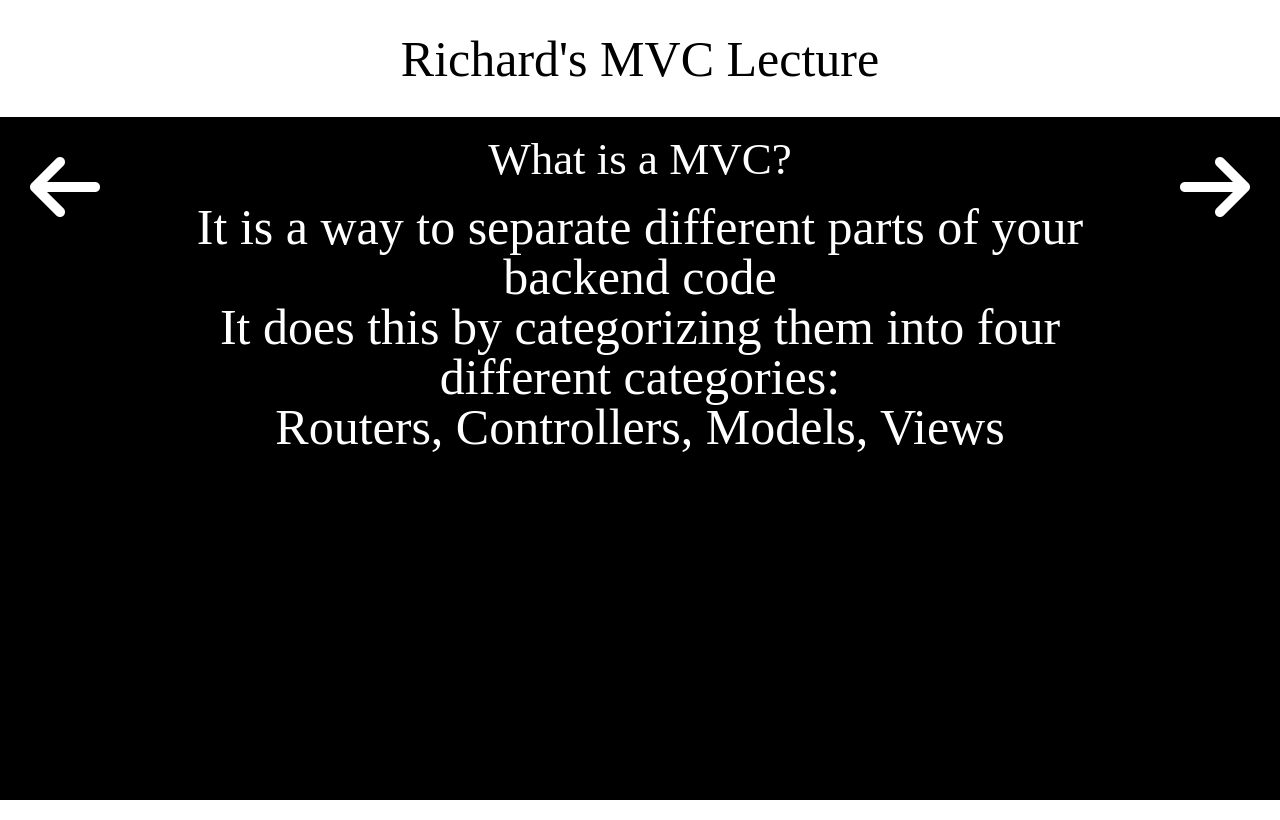
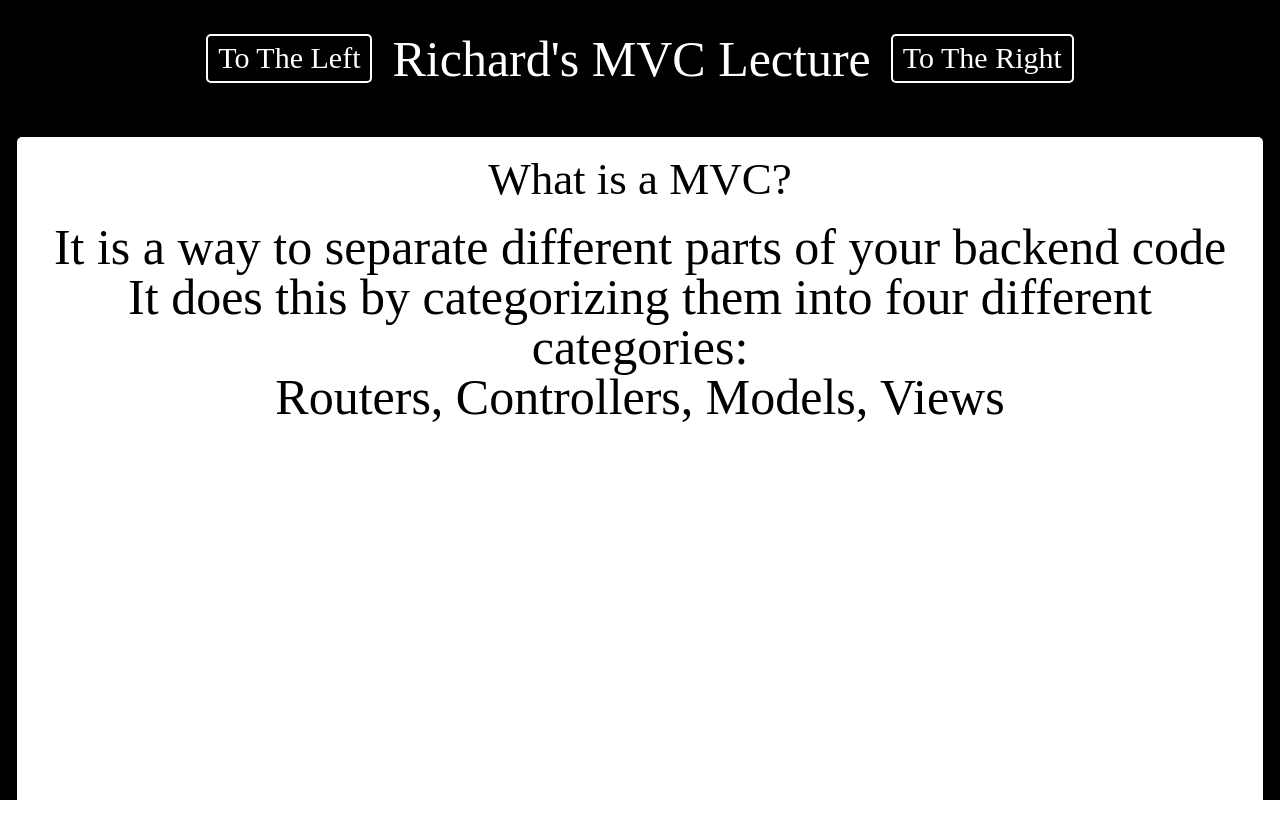
Before and after one commit to choir27/MVC-Lecture, a plain HTML site: page index.html in a window 1280 px wide. Drawn offline with Linux system fonts and the light colour scheme.

Commit message:
changed arrows to buttons and some styling

```diff
--- a/css/style.css
+++ b/css/style.css
@@ -55,19 +55,45 @@ body{
     height: 100vh;
 }
 
+h1{
+    color: white;
+}
+
 section, div{
     padding-bottom: 0rem;
     margin-bottom: 0rem;
 }
 
-.presentation, section, .code, li, #MVC{
+.presentation, li, #MVC{
 width: 100%;
 }
 
 .code{
+    padding: 2rem;
+    align-items: flex-start;
     height: 100%;
 }
 
+button{
+    margin: 0rem 2rem;
+    text-transform: capitalize;
+    color: white;
+    background: none;
+    padding: .5rem 1rem;
+    border: 2px solid white;
+    border-radius: 5px;
+    font-size: 3rem;
+}
+
+.buttons{
+    background: black;
+    width: 100%;
+}
+
+button:hover{
+    cursor: pointer;
+    background: rgb(230, 204, 204);
+}
 
 li{
     text-align: center;
@@ -124,6 +150,7 @@ i, #MVC h2, #MVC li, .folders li{
 }
 
 .slide{
+    height: 90%;
     width: 100%;
 }
 
@@ -132,8 +159,20 @@ i, #MVC h2, #MVC li, .folders li{
     margin-bottom: 2rem;
 }
 
-article{
-width: 60%;
+#MVC{
+    height: 100%;
+    background: white;
+}
+
+#MVC h2, #MVC li{
+    color: black;
+}
+
+article, section, .presentation{
+width: 100%;
+}
+.code{
+    width: 97.4%;
 }
 
 .folders, li, h2, article{
--- a/index.html
+++ b/index.html
@@ -6,17 +6,18 @@
     <meta name="viewport" content="width=device-width, initial-scale=1.0">
     <link rel="stylesheet" href="css/reset.css">
     <link rel="stylesheet" href="css/normalize.css">
-    <script src="https://kit.fontawesome.com/d0e0071c1c.js" crossorigin="anonymous"></script>
     <link rel="stylesheet" href="css/style.css">
     <title>Document</title>
 </head>
 <body>
     <section class = 'flex justifyContent alignItems column'>
+        <div class = 'flex alignItems justifyContent buttons'>
+<button id = 'left'>To the Left</button>
     <h1>Richard's MVC Lecture</h1>
-
+    <button id = 'right'>To the Right</button>
+        </div>
 
     <div class="flex code">
-        <i class="fa-solid fa-arrow-left" id = 'left'></i>
         <article class="slide1 flex column alignItems" id = 'MVC'>
             <h2>What is a MVC?</h2>
             <li>It is a way to separate different parts of your backend code</li>
@@ -138,7 +139,6 @@
                 <audio autoplay  class = 'audio' type = 'audio/mp3' controls>
             </article>
         </div>
-        <i class="fa-solid fa-arrow-right" id = 'right'></i>
 
     </div>
 
```
